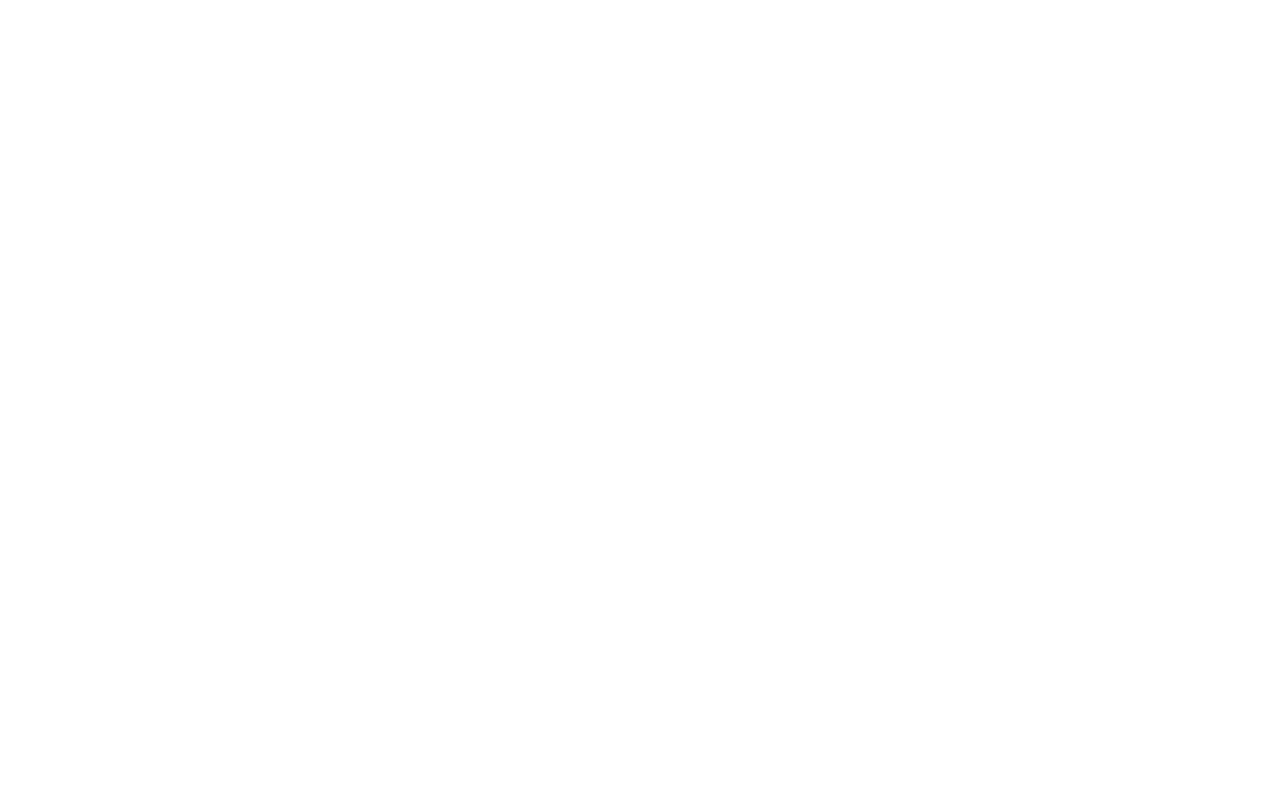
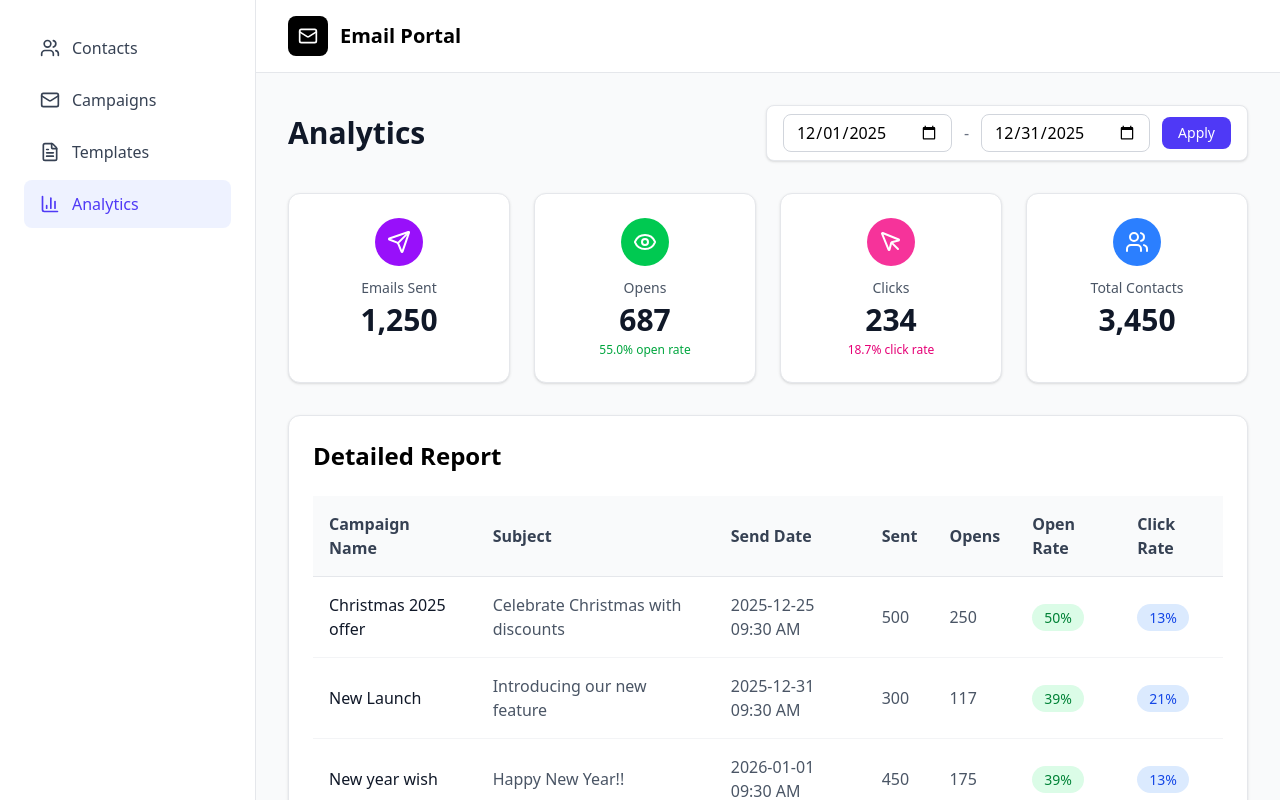
Before and after one commit to Slesha-Rawal/Email-Marketing-System, a React app in the folder frontend/: page /analytics in a window 1280 px wide. Before the commit this address had no page. Shown: the top 800 px of the page. Built offline with nearby package versions, Linux system fonts and the light colour scheme; the HTML template or start-up script is replaced by a standard one.

Commit message:
updated analytics page frontend

```diff
--- a/frontend/src/App.jsx
+++ b/frontend/src/App.jsx
@@ -8,6 +8,7 @@
 import TemplateBuilder from "./pages/TemplateBuilder.jsx";
 import Campaigns from "./pages/Campaigns.jsx";
 import CreateCampaign from "./pages/CreateCampaign.jsx";
+import Analytics from "./pages/Analytics.jsx";
 import { BrowserRouter, Routes, Route } from "react-router-dom";
 
 function App() {
@@ -23,6 +24,7 @@
           <Route path="/template-builder" element={<TemplateBuilder />} />
           <Route path="/campaigns" element={<Campaigns />} />
           <Route path="/create-campaign" element={<CreateCampaign />} />
+          <Route path="/analytics" element={<Analytics />} />
         </Routes>
       </BrowserRouter>
     </>
--- /dev/null
+++ b/frontend/src/pages/Analytics.jsx
@@ -0,0 +1,254 @@
+import React, { useState } from "react";
+import { useNavigate } from "react-router-dom";
+import { Send, Eye, MousePointer, Users } from "lucide-react";
+import Header from "../components/Header";
+import Sidebar from "../components/Sidebar";
+
+const Analytics = () => {
+  const navigate = useNavigate();
+  const [startDate, setStartDate] = useState("2025-12-01");
+  const [endDate, setEndDate] = useState("2025-12-31");
+
+  // Analytics data - replace with actual API call
+  const stats = {
+    emailsSent: 1250,
+    opens: 687,
+    clicks: 234,
+    totalContacts: 3450,
+  };
+
+  // Calculate rates
+  const openRate =
+    stats.emailsSent > 0
+      ? ((stats.opens / stats.emailsSent) * 100).toFixed(1)
+      : 0;
+  const clickRate =
+    stats.emailsSent > 0
+      ? ((stats.clicks / stats.emailsSent) * 100).toFixed(1)
+      : 0;
+
+  // Campaign analytics data
+  const campaignAnalytics = [
+    {
+      id: 1,
+      name: "Christmas 2025 offer",
+      subject: "Celebrate Christmas with discounts",
+      sendDate: "2025-12-25 09:30 AM",
+      sent: 500,
+      opens: 250,
+      clicks: 65,
+      openRate: "50%",
+      clickRate: "13%",
+    },
+    {
+      id: 2,
+      name: "New Launch",
+      subject: "Introducing our new feature",
+      sendDate: "2025-12-31 09:30 AM",
+      sent: 300,
+      opens: 117,
+      clicks: 63,
+      openRate: "39%",
+      clickRate: "21%",
+    },
+    {
+      id: 3,
+      name: "New year wish",
+      subject: "Happy New Year!!",
+      sendDate: "2026-01-01 09:30 AM",
+      sent: 450,
+      opens: 175,
+      clicks: 58,
+      openRate: "39%",
+      clickRate: "13%",
+    },
+    {
+      id: 4,
+      name: "New Launch",
+      subject: "Introducing our new product",
+      sendDate: "2023-11-02 09:30 AM",
+      sent: 200,
+      opens: 42,
+      clicks: 42,
+      openRate: "21%",
+      clickRate: "21%",
+    },
+  ];
+
+  const handleDateFilter = () => {
+    // Here you would typically fetch filtered data from API
+    console.log("Filtering from", startDate, "to", endDate);
+  };
+
+  return (
+    <div className="flex min-h-screen bg-gray-50">
+      <Sidebar />
+
+      <div className="flex-1 ml-64">
+        <Header />
+
+        <div className="p-8">
+          {/* Date Filter Section */}
+          <div className="flex items-center justify-between mb-8">
+            <h1 className="text-3xl font-bold text-gray-900">Analytics</h1>
+
+            <div className="flex items-center gap-3 bg-white px-4 py-2 rounded-lg border border-gray-200 shadow-sm">
+              <input
+                type="date"
+                value={startDate}
+                onChange={(e) => setStartDate(e.target.value)}
+                className="px-3 py-1.5 border border-gray-300 rounded-lg focus:outline-none focus:ring-2 focus:ring-indigo-500"
+              />
+              <span className="text-gray-500">-</span>
+              <input
+                type="date"
+                value={endDate}
+                onChange={(e) => setEndDate(e.target.value)}
+                className="px-3 py-1.5 border border-gray-300 rounded-lg focus:outline-none focus:ring-2 focus:ring-indigo-500"
+              />
+              <button
+                onClick={handleDateFilter}
+                className="px-4 py-1.5 bg-indigo-600 text-white rounded-lg hover:bg-indigo-700 transition-colors text-sm font-medium"
+              >
+                Apply
+              </button>
+            </div>
+          </div>
+
+          {/* Stats Cards */}
+          <div className="grid grid-cols-1 md:grid-cols-2 lg:grid-cols-4 gap-6 mb-8">
+            {/* Emails Sent Card */}
+            <div className="bg-white p-6 rounded-xl shadow-sm border border-gray-200 text-center">
+              <div className="w-12 h-12 mx-auto mb-3 bg-purple-600 rounded-full flex items-center justify-center">
+                <Send className="text-white" size={24} />
+              </div>
+              <h3 className="text-sm text-gray-600 mb-1">Emails Sent</h3>
+              <p className="text-3xl font-bold text-gray-900">
+                {stats.emailsSent.toLocaleString()}
+              </p>
+            </div>
+
+            {/* Opens Card */}
+            <div className="bg-white p-6 rounded-xl shadow-sm border border-gray-200 text-center">
+              <div className="w-12 h-12 mx-auto mb-3 bg-green-500 rounded-full flex items-center justify-center">
+                <Eye className="text-white" size={24} />
+              </div>
+              <h3 className="text-sm text-gray-600 mb-1">Opens</h3>
+              <p className="text-3xl font-bold text-gray-900">
+                {stats.opens.toLocaleString()}
+              </p>
+              <p className="text-xs text-green-600 font-medium mt-1">
+                {openRate}% open rate
+              </p>
+            </div>
+
+            {/* Clicks Card */}
+            <div className="bg-white p-6 rounded-xl shadow-sm border border-gray-200 text-center">
+              <div className="w-12 h-12 mx-auto mb-3 bg-pink-500 rounded-full flex items-center justify-center">
+                <MousePointer className="text-white" size={24} />
+              </div>
+              <h3 className="text-sm text-gray-600 mb-1">Clicks</h3>
+              <p className="text-3xl font-bold text-gray-900">
+                {stats.clicks.toLocaleString()}
+              </p>
+              <p className="text-xs text-pink-600 font-medium mt-1">
+                {clickRate}% click rate
+              </p>
+            </div>
+
+            {/* Total Contacts Card */}
+            <div className="bg-white p-6 rounded-xl shadow-sm border border-gray-200 text-center">
+              <div className="w-12 h-12 mx-auto mb-3 bg-blue-500 rounded-full flex items-center justify-center">
+                <Users className="text-white" size={24} />
+              </div>
+              <h3 className="text-sm text-gray-600 mb-1">Total Contacts</h3>
+              <p className="text-3xl font-bold text-gray-900">
+                {stats.totalContacts.toLocaleString()}
+              </p>
+            </div>
+          </div>
+
+          {/* Detailed Report */}
+          <div className="bg-white rounded-xl shadow-sm border border-gray-200 p-6">
+            <h2 className="text-2xl font-bold mb-6">Detailed Report</h2>
+
+            <div className="overflow-x-auto">
+              <table className="w-full">
+                <thead>
+                  <tr className="border-b border-gray-200 bg-gray-50">
+                    <th className="text-left py-4 px-4 font-semibold text-gray-700">
+                      Campaign Name
+                    </th>
+                    <th className="text-left py-4 px-4 font-semibold text-gray-700">
+                      Subject
+                    </th>
+                    <th className="text-left py-4 px-4 font-semibold text-gray-700">
+                      Send Date
+                    </th>
+                    <th className="text-left py-4 px-4 font-semibold text-gray-700">
+                      Sent
+                    </th>
+                    <th className="text-left py-4 px-4 font-semibold text-gray-700">
+                      Opens
+                    </th>
+                    <th className="text-left py-4 px-4 font-semibold text-gray-700">
+                      Open Rate
+                    </th>
+                    <th className="text-left py-4 px-4 font-semibold text-gray-700">
+                      Click Rate
+                    </th>
+                  </tr>
+                </thead>
+                <tbody>
+                  {campaignAnalytics.map((campaign) => (
+                    <tr
+                      key={campaign.id}
+                      className="border-b border-gray-100 hover:bg-gray-50 transition-colors"
+                    >
+                      <td className="py-4 px-4 font-medium text-gray-900">
+                        {campaign.name}
+                      </td>
+                      <td className="py-4 px-4 text-gray-600">
+                        {campaign.subject}
+                      </td>
+                      <td className="py-4 px-4 text-gray-600">
+                        {campaign.sendDate}
+                      </td>
+                      <td className="py-4 px-4 text-gray-600">
+                        {campaign.sent}
+                      </td>
+                      <td className="py-4 px-4 text-gray-600">
+                        {campaign.opens}
+                      </td>
+                      <td className="py-4 px-4">
+                        <span className="px-3 py-1 bg-green-100 text-green-700 rounded-full text-sm font-medium">
+                          {campaign.openRate}
+                        </span>
+                      </td>
+                      <td className="py-4 px-4">
+                        <span className="px-3 py-1 bg-blue-100 text-blue-700 rounded-full text-sm font-medium">
+                          {campaign.clickRate}
+                        </span>
+                      </td>
+                    </tr>
+                  ))}
+                </tbody>
+              </table>
+            </div>
+
+            <div className="text-center mt-6">
+              <button
+                onClick={() => navigate("/campaigns")}
+                className="text-indigo-600 hover:text-indigo-700 font-medium hover:underline transition-colors"
+              >
+                View all campaigns →
+              </button>
+            </div>
+          </div>
+        </div>
+      </div>
+    </div>
+  );
+};
+
+export default Analytics;
```
